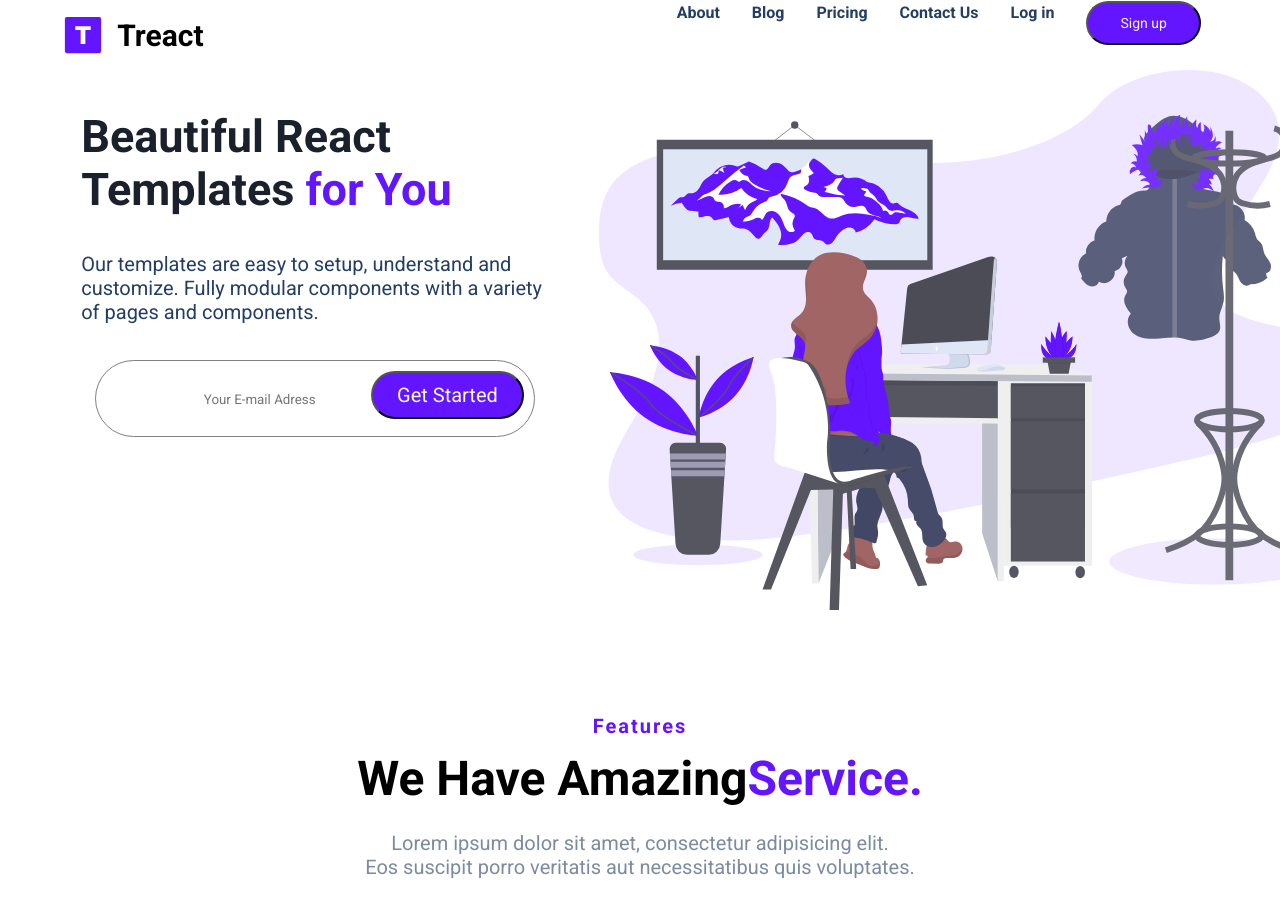
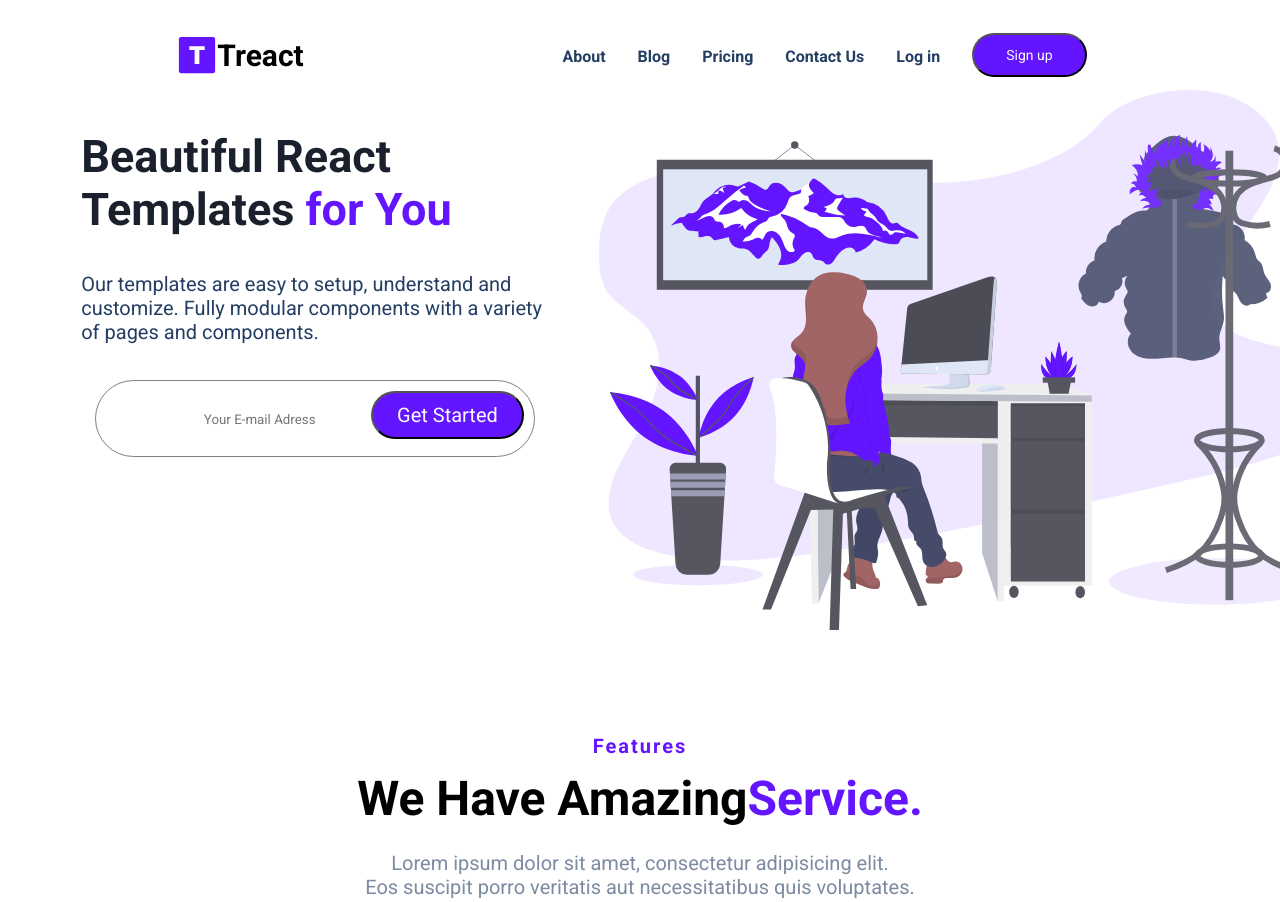
Before and after one commit to Nobriga20/finaltreactproject, a plain HTML site: page index.html in a window 1280 px wide. Shown: the top 902 px of the page. Drawn offline with Linux system fonts and the light colour scheme.

Commit message:
very last push

```diff
--- a/index.html
+++ b/index.html
@@ -13,8 +13,10 @@
       <div class="container">
         <div class="row">
           <div class="nav__element">
+            <div class="nav__logo">
             <img src="./final project assets/treact logo.svg" class="treact__logo" alt="">
-            <header class="light__header">Treact</header>
+            <h1 class="light__header">Treact</h1>
+            </div>
 
             <div>
               <nav>
--- a/styless.css
+++ b/styless.css
@@ -5,6 +5,27 @@
     box-sizing: border-box;
     font-family:'Roboto', sans-serif;
 }
+
+.nav__bar {
+    display: flex;
+    align-items: center;
+    justify-content: center;
+}
+
+.nav__logo {
+    display: flex;
+    align-items: center;
+    justify-content: center;
+}
+
+.text {
+    text-decoration: none;
+}
+
+.nav__link {
+   margin-bottom:  40px;
+}
+
 body {
     overflow-x: hidden;
 }
@@ -211,7 +232,8 @@ justify-content: center;
 
 .twocolumncustomerinfo {
     display: flex;
-    align-items: center;
+    align-items: flex-start;
+
   }
 
 
@@ -315,7 +337,7 @@ justify-content: center;
 .threeplans__plan {
     border-radius: 8px;
     border: 2px solid grey;
-    padding: 20px 30px;
+    /* padding: 20px 30px; */
     margin-right: 40px;
 }
 
@@ -417,6 +439,7 @@ justify-content: center;
     flex-direction: column;
     border-top: 2px solid grey;
     border-bottom: 2px solid grey ;
+
 }
 
 .duration {
@@ -449,6 +472,7 @@ justify-content: center;
     display: flex;
     flex-direction: column;
     padding: 32px 25px;
+
 
 }
 
@@ -765,6 +789,7 @@ justify-content: center;
 display: flex;
 align-items: center;
 justify-content: space-between;
+margin-top: 20px;
 }
 
 nav {
@@ -780,7 +805,6 @@ nav {
         font-size: 30px;
         font-weight: bold;
         color: black;
-        margin-right: 450px;
     }
 
     ul {
@@ -804,7 +828,6 @@ nav {
         border-radius: 50px;
         padding: 12px 32px;
         font-size: 14px;
-        margin-bottom: 25px;
     }
 
     h1 {
@@ -1045,6 +1068,7 @@ nav {
 
         .nav__bar {
             display: none;
+            margin-top: 80px;
         }
 
         .valueswrapper {
```
